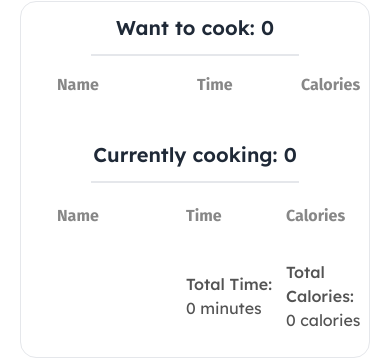
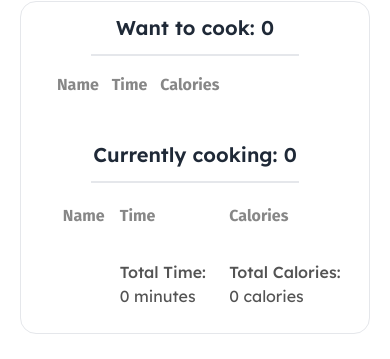
Before and after one commit to manik-kyau/project-recipe-colories, a React (Vite) app: page / in a window 390 px wide. Shown: the part 5388-5747 px from the top of the page. Built offline with nearby package versions, Linux system fonts and the light colour scheme.

Commit message:
Complate full project

```diff
--- a/src/Components/Bookmarks/Bookmarks.jsx
+++ b/src/Components/Bookmarks/Bookmarks.jsx
@@ -34,9 +34,9 @@ const Bookmarks = ({bookmark,handleremoveRecipe,}) => {
                     <thead>
                         <tr className='text-base font-medium text-[#878787] pb-10 fira-sans'>
                             <th className='px-3'></th>
-                            <th className='min-w-[140px] text-start pl-3 pb-4'>Name</th>
-                            <th className='min-w-[104px] text-start pl-3 pb-4'>Time</th>
-                            <th className='min-w-[40px] text-start pl-3 pb-4'>Calories</th>
+                            <th className='lg:min-w-[140gitpx] text-start pl-3 pb-4'>Name</th>
+                            <th className='lg:min-w-[104px] text-start pl-3 pb-4'>Time</th>
+                            <th className='lg:min-w-[40px] text-start pl-3 pb-4'>Calories</th>
                         </tr>
                     </thead>
                         <tbody className='w-full fira-sans'>
--- a/src/Components/CurrentlyBookmarl/CurrentlyBookmark.jsx
+++ b/src/Components/CurrentlyBookmarl/CurrentlyBookmark.jsx
@@ -10,9 +10,9 @@ const CurrentlyBookmark = ({cBookmark,timeCount,caloryCount}) => {
                         <thead>
                             <tr className='text-base font-medium text-[#878787] pb-10 fira-sans'>
                                 <th className='px-3'></th>
-                                <th className='min-w-[140px] text-start pl-3 pb-4'>Name</th>
-                                <th className='min-w-[100px] text-start pb-4'>Time</th>
-                                <th className='min-w-[40px] text-start ml-20 pb-4'>Calories</th>
+                                <th className='lg:min-w-[140px] text-start pl-3 pb-4'>Name</th>
+                                <th className='lg:min-w-[100px] text-start pb-4'>Time</th>
+                                <th className='lg:min-w-[40px] text-start ml-20 pb-4'>Calories</th>
                             </tr>
                         </thead>
                         <tbody className='my-5 fira-sans'>
```
